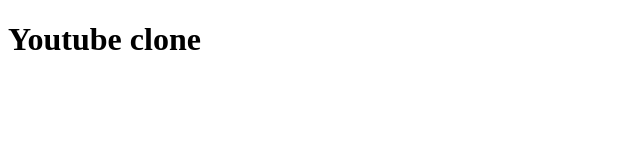
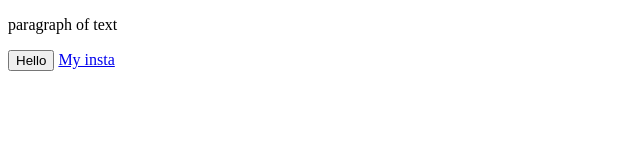
Before and after one commit to Ashutoshkr23/YoutubeClone, a plain HTML site: page index.html in a window 1280 px wide. Shown: the whole page, without its empty margins (0-640 px from the left). Drawn offline with Linux system fonts and the light colour scheme.

Commit message:
html-basic

```diff
--- a/index.html
+++ b/index.html
@@ -9,7 +9,9 @@
 </head>
 
 <body>
-    <h1>Youtube clone</h1>
+    <p>paragraph of text</p>
+    <button>Hello</button>
+    <a href="https://www.instagram.com/ashutosh._.kr/" target="_blank">My insta</a>
 </body>
 
 </html>
```
